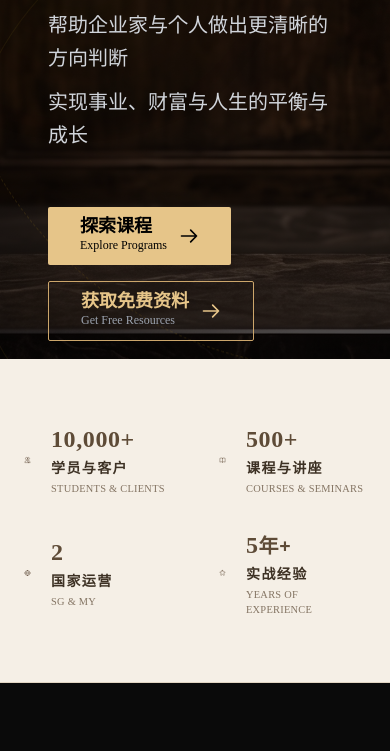
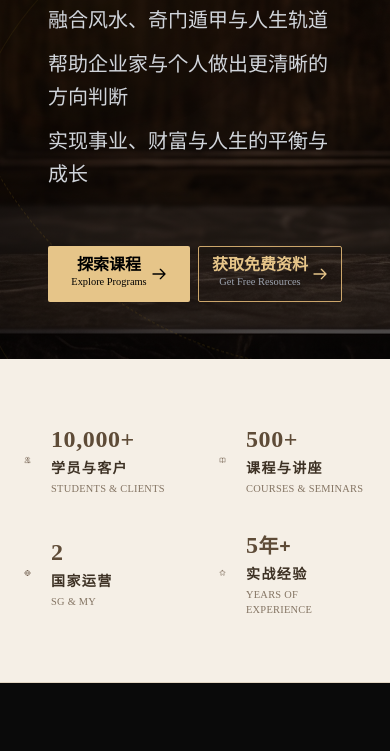
Before and after one commit to onepage9725/yishang, a plain HTML site: page index.html in a window 390 px wide. Shown: the part 485-1236 px from the top of the page. Drawn offline with nearby package versions, Linux system fonts and the light colour scheme.

Commit message:
Update mobile navigation and hero buttons, enlarge program card titles

```diff
--- a/index.html
+++ b/index.html
@@ -80,7 +80,7 @@
 
         <!-- Right Actions -->
         <div class="flex items-center gap-4 md:gap-6">
-            <a href="#registration" class="bg-[#d4b98c] hover:bg-brand-lightGold text-black flex flex-col items-center py-2 px-6 rounded-sm transition-colors">
+            <a href="#registration" class="hidden md:flex bg-[#d4b98c] hover:bg-brand-lightGold text-black flex-col items-center py-2 px-6 rounded-sm transition-colors">
                 <span class="font-bold text-sm">立即报名</span>
                 <span class="text-xs">Join Now</span>
             </a>
@@ -115,6 +115,10 @@
             <a href="#registration" class="mobile-nav-link flex flex-col items-center group opacity-80 hover:opacity-100 transition-opacity w-full text-center">
                 <span class="text-gray-200 mb-1 text-xl">联系我们</span>
                 <span class="text-gray-200 text-sm tracking-wider">Contact</span>
+            </a>
+            <a href="#registration" class="mobile-nav-link bg-[#d4b98c] hover:bg-brand-lightGold text-black flex flex-col items-center py-3 px-12 rounded-sm transition-colors mt-4 w-3/4 max-w-[250px]">
+                <span class="font-bold text-xl mb-1">立即报名</span>
+                <span class="text-sm tracking-wider">Join Now</span>
             </a>
         </nav>
     </div>
@@ -166,25 +170,25 @@
                     <p>实现事业、财富与人生的平衡与成长</p>
                 </div>
 
-                <div class="flex flex-wrap gap-4 mt-2">
+                <div class="flex flex-row gap-2 md:gap-4 mt-2 w-full max-w-full">
                     <!-- Primary Button -->
-                    <a href="#programs" class="bg-[#e6c589] hover:bg-[#ffe3a8] text-black px-8 py-3 rounded-sm flex items-center gap-3 transition-all">
-                        <div class="flex flex-col items-start translate-y-[-2px]">
-                            <span class="font-bold text-lg leading-none">探索课程</span>
-                            <span class="text-xs leading-none mt-1">Explore Programs</span>
+                    <a href="#programs" class="bg-[#e6c589] hover:bg-[#ffe3a8] text-black px-3 md:px-8 py-3 rounded-sm flex-1 flex items-center justify-center gap-1 md:gap-3 transition-all shrink-0 whitespace-nowrap">
+                        <div class="flex flex-col items-center md:items-start translate-y-[-2px]">
+                            <span class="font-bold text-base md:text-lg leading-none">探索课程</span>
+                            <span class="text-[0.65rem] md:text-xs leading-none mt-1">Explore Programs</span>
                         </div>
-                        <svg xmlns="http://www.w3.org/2000/svg" class="h-5 w-5" fill="none" viewBox="0 0 24 24" stroke="currentColor">
+                        <svg xmlns="http://www.w3.org/2000/svg" class="h-4 w-4 md:h-5 md:w-5 shrink-0" fill="none" viewBox="0 0 24 24" stroke="currentColor">
                             <path stroke-linecap="round" stroke-linejoin="round" stroke-width="2" d="M14 5l7 7m0 0l-7 7m7-7H3" />
                         </svg>
                     </a>
 
                     <!-- Secondary Button -->
-                    <a href="https://z9q55.know-link.com/s/15sRhd" target="_blank" class="border border-[#cca66b] text-[#e6c589] hover:bg-[#cca66b] hover:bg-opacity-10 px-8 py-3 rounded-sm flex items-center gap-3 transition-all group">
-                        <div class="flex flex-col items-start translate-y-[-2px]">
-                            <span class="font-bold text-lg leading-none">获取免费资料</span>
-                            <span class="text-xs leading-none mt-1 text-gray-400 group-hover:text-[#e6c589] transition-colors">Get Free Resources</span>
+                    <a href="https://z9q55.know-link.com/s/15sRhd" target="_blank" class="border border-[#cca66b] text-[#e6c589] hover:bg-[#cca66b] hover:bg-opacity-10 px-3 md:px-8 py-3 rounded-sm flex-1 flex items-center justify-center gap-1 md:gap-3 transition-all group shrink-0 whitespace-nowrap">
+                        <div class="flex flex-col items-center md:items-start translate-y-[-2px]">
+                            <span class="font-bold text-base md:text-lg leading-none">获取免费资料</span>
+                            <span class="text-[0.65rem] md:text-xs leading-none mt-1 text-gray-400 group-hover:text-[#e6c589] transition-colors">Get Free Resources</span>
                         </div>
-                        <svg xmlns="http://www.w3.org/2000/svg" class="h-5 w-5" fill="none" viewBox="0 0 24 24" stroke="currentColor">
+                        <svg xmlns="http://www.w3.org/2000/svg" class="h-4 w-4 md:h-5 md:w-5 shrink-0" fill="none" viewBox="0 0 24 24" stroke="currentColor">
                             <path stroke-linecap="round" stroke-linejoin="round" stroke-width="2" d="M14 5l7 7m0 0l-7 7m7-7H3" />
                         </svg>
                     </a>
@@ -664,7 +668,7 @@
                                 </svg>
                             </div>
                             <div class="flex flex-col">
-                                <h3 class="text-xl text-white font-serif tracking-widest mb-1">课程培训</h3>
+                                <h3 class="text-2xl md:text-3xl text-white font-serif tracking-widest mb-1">课程培训</h3>
                                 <span class="text-gray-400 text-xs tracking-widest uppercase">Courses</span>
                             </div>
                         </div>
@@ -694,7 +698,7 @@
                                 </svg>
                             </div>
                             <div class="flex flex-col">
-                                <h3 class="text-xl text-white font-serif tracking-widest mb-1">书籍与产品</h3>
+                                <h3 class="text-2xl md:text-3xl text-white font-serif tracking-widest mb-1">书籍与产品</h3>
                                 <span class="text-gray-400 text-xs tracking-widest uppercase">Books & Products</span>
                             </div>
                         </div>
@@ -724,7 +728,7 @@
                                 </svg>
                             </div>
                             <div class="flex flex-col">
-                                <h3 class="text-xl text-white font-serif tracking-widest mb-1">企业与个人咨询</h3>
+                                <h3 class="text-2xl md:text-3xl text-white font-serif tracking-widest mb-1">企业与个人咨询</h3>
                                 <span class="text-gray-400 text-xs tracking-widest uppercase">Consulting</span>
                             </div>
                         </div>
```
